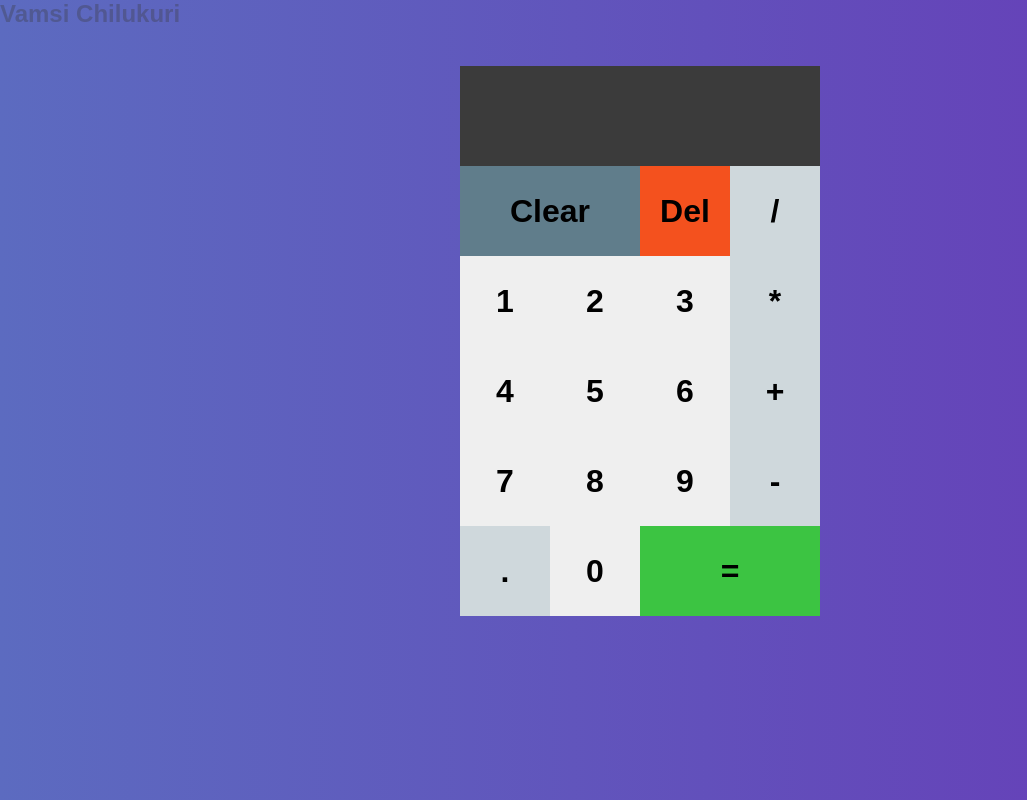
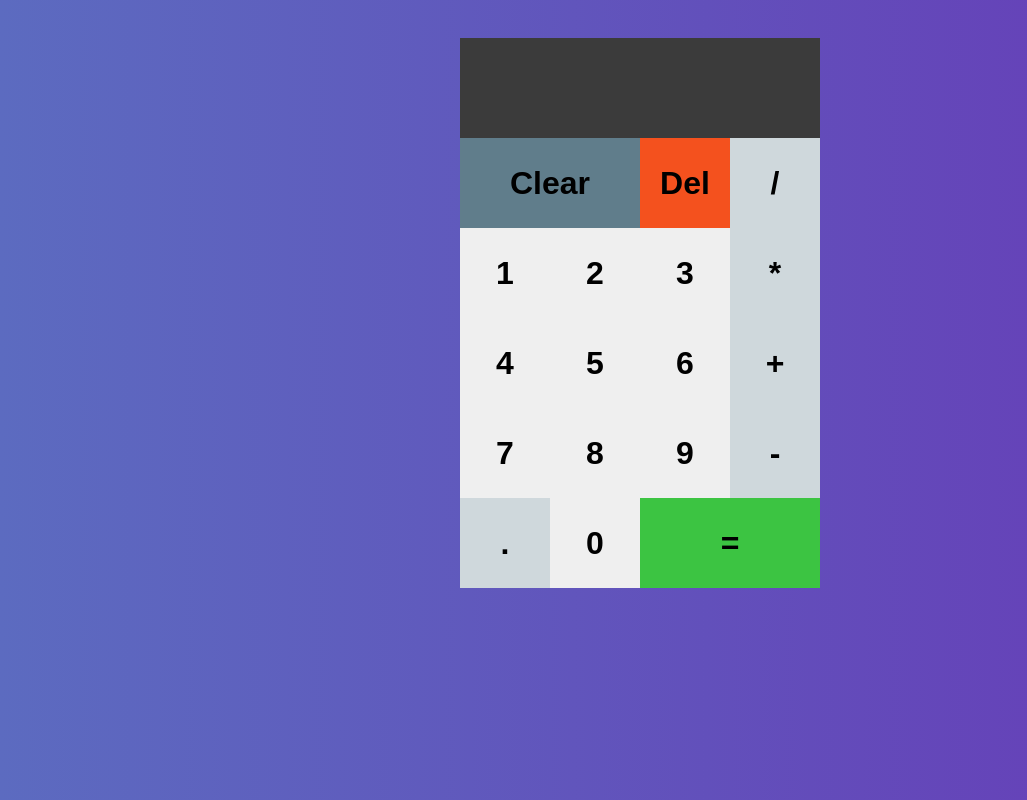
Before and after one commit to vamsichilukuri/Calculator, a plain HTML site: page index.html in a window 1280 px wide. Shown: the whole page, without its empty margins (0-1027 px from the left). Drawn offline with Linux system fonts and the light colour scheme.

Commit message:
initial commit

```diff
--- a/index.html
+++ b/index.html
@@ -7,7 +7,6 @@
     <link rel="stylesheet" href="style.css" />
   </head>
   <body>
-    <h2>Vamsi Chilukuri</h2>
     <!-- Calculator Block -->
     <div class="calculator-grid">
       <!-- Output Block-->
```
